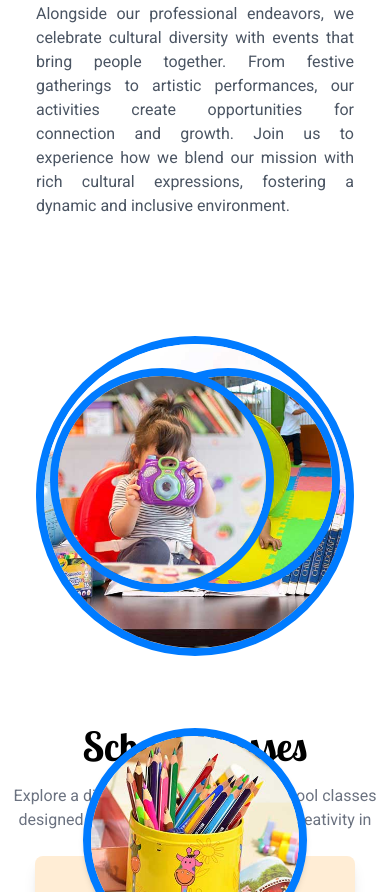
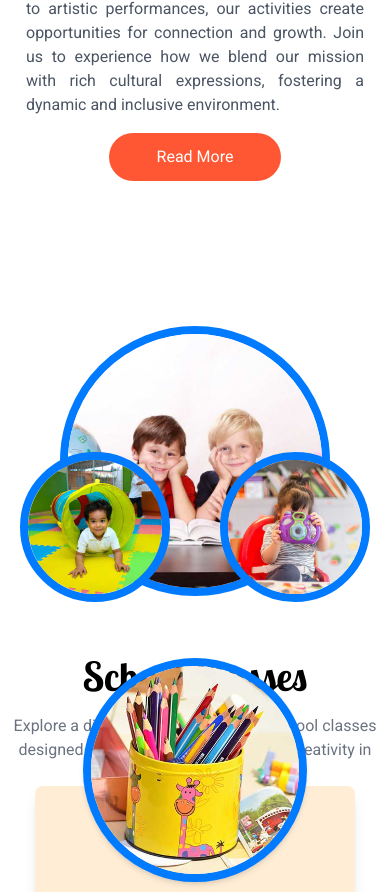
Before and after one commit to Melvin-KJ/Kidoria-website, a React (Vite) app: page / in a window 390 px wide. Shown: the part 1074-1966 px from the top of the page. Built offline with nearby package versions, Linux system fonts and the light colour scheme.

Commit message:
added mmobile responsiveness to About section

```diff
--- a/src/components/About.jsx
+++ b/src/components/About.jsx
@@ -27,13 +27,13 @@ const About = () => {
               we blend our mission with rich cultural expressions, fostering a
               dynamic and inclusive environment.
             </p>
-            <button className="hidden lg:flex rounded-full px-12 py-3 text-md text-white bg-primary  items-center gap-4 hover:bg-lighter">
+            <button className="flex rounded-full px-12 py-3 text-md text-white bg-primary items-center gap-4 hover:bg-lighter">
               Read More
             </button>
           </div>
           <div className="flex items-center justify-center p-4 relative">
             {/* Ring 1 */}
-            <div className="group relative w-80 h-80 rounded-full border-8 border-primary overflow-hidden hover:border-lighter transition duration-300">
+            <div className="group1 relative w-80 h-80 rounded-full border-8 border-primary overflow-hidden hover:border-lighter transition duration-300">
               <img
                 src="/assets/about-1.jpg"
                 alt="Ring1"
@@ -41,7 +41,7 @@ const About = () => {
               />
             </div>
             {/* Ring 2 */}
-            <div className="group absolute left-24 bottom-20 w-56 h-56 rounded-full border-8 border-primary overflow-hidden hover:border-lighter transition duration-300">
+            <div className="group2 absolute left-20 bottom-20 w-56 h-56 rounded-full border-8 border-primary overflow-hidden hover:border-lighter transition duration-300">
               <img
                 src="/assets/about-2.jpg"
                 alt="Ring3"
@@ -49,7 +49,7 @@ const About = () => {
               />
             </div>
             {/* Ring 3 */}
-            <div className="group absolute right-24 bottom-20 w-56 h-56 rounded-full border-8 border-primary overflow-hidden hover:border-lighter transition duration-300">
+            <div className="group3 absolute right-20 bottom-20 w-56 h-56 rounded-full border-8 border-primary overflow-hidden hover:border-lighter transition duration-300">
               <img
                 src="/assets/about-3.jpg"
                 alt="Ring3"
--- a/src/styles/About.css
+++ b/src/styles/About.css
@@ -18,3 +18,44 @@ button {
 .border-primary{
   border-color: #007BFF;
 }
+
+/* Responsive Style */
+@media(max-width: 768px){
+  .about h2{
+    font-size: 1.8rem;
+  }
+
+  .about-content{
+    padding: 10px;
+  }
+
+  .about .grid{
+    grid-template-columns: 1fr;
+  }
+
+  .about .flex{
+    flex-direction: column;
+    align-items: center;
+  }
+
+  .group1{
+    width: 270px;
+    height: auto;
+  }
+
+  .group2{
+    position: absolute;
+    width: 150px;
+    left: 10px;
+    bottom: 10px;
+    height: auto;
+  }
+
+  .group3{
+    width: 150px;
+    right: 10px;
+    bottom: 10px;
+    height: auto;
+  }
+
+}
```
